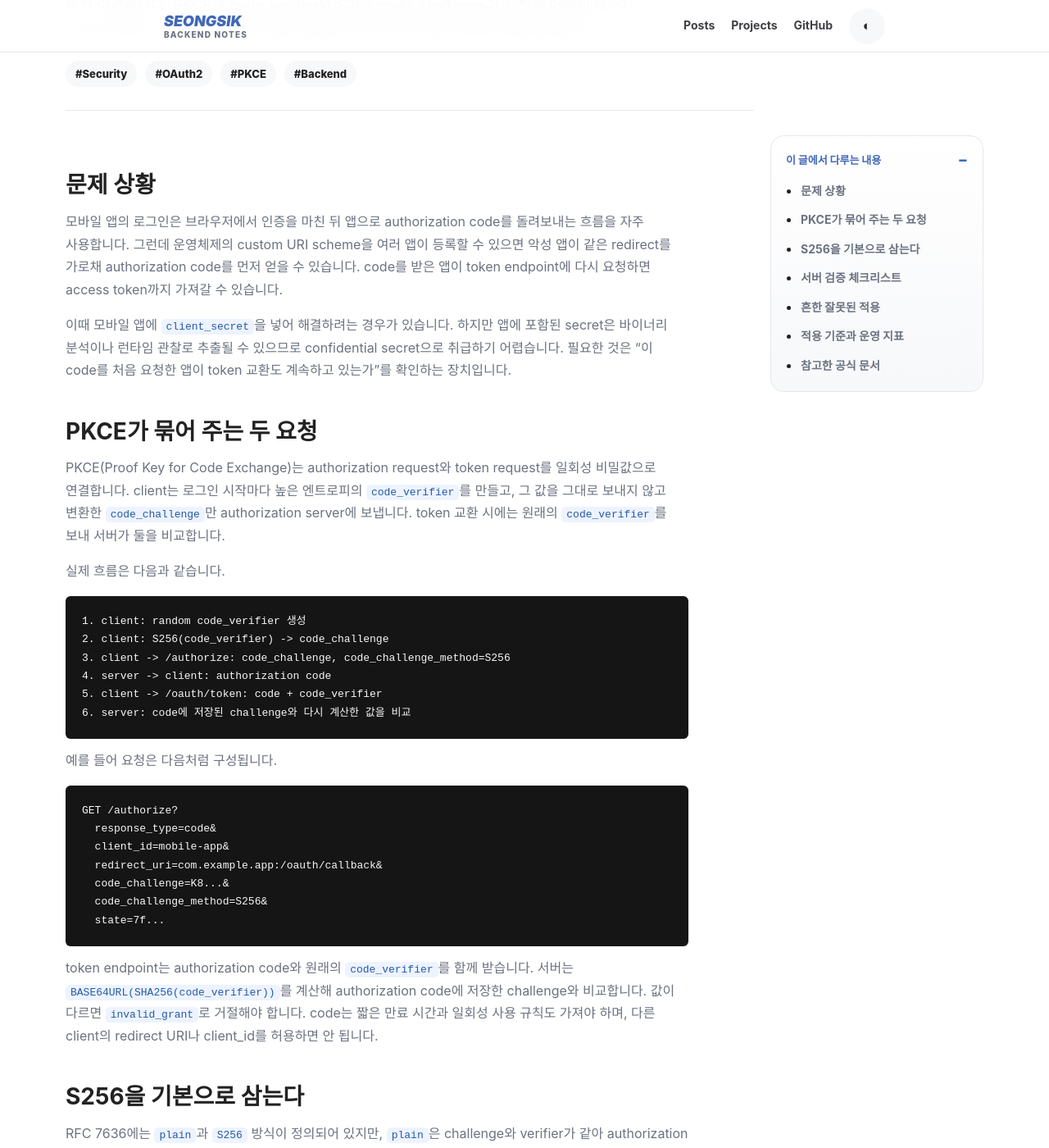
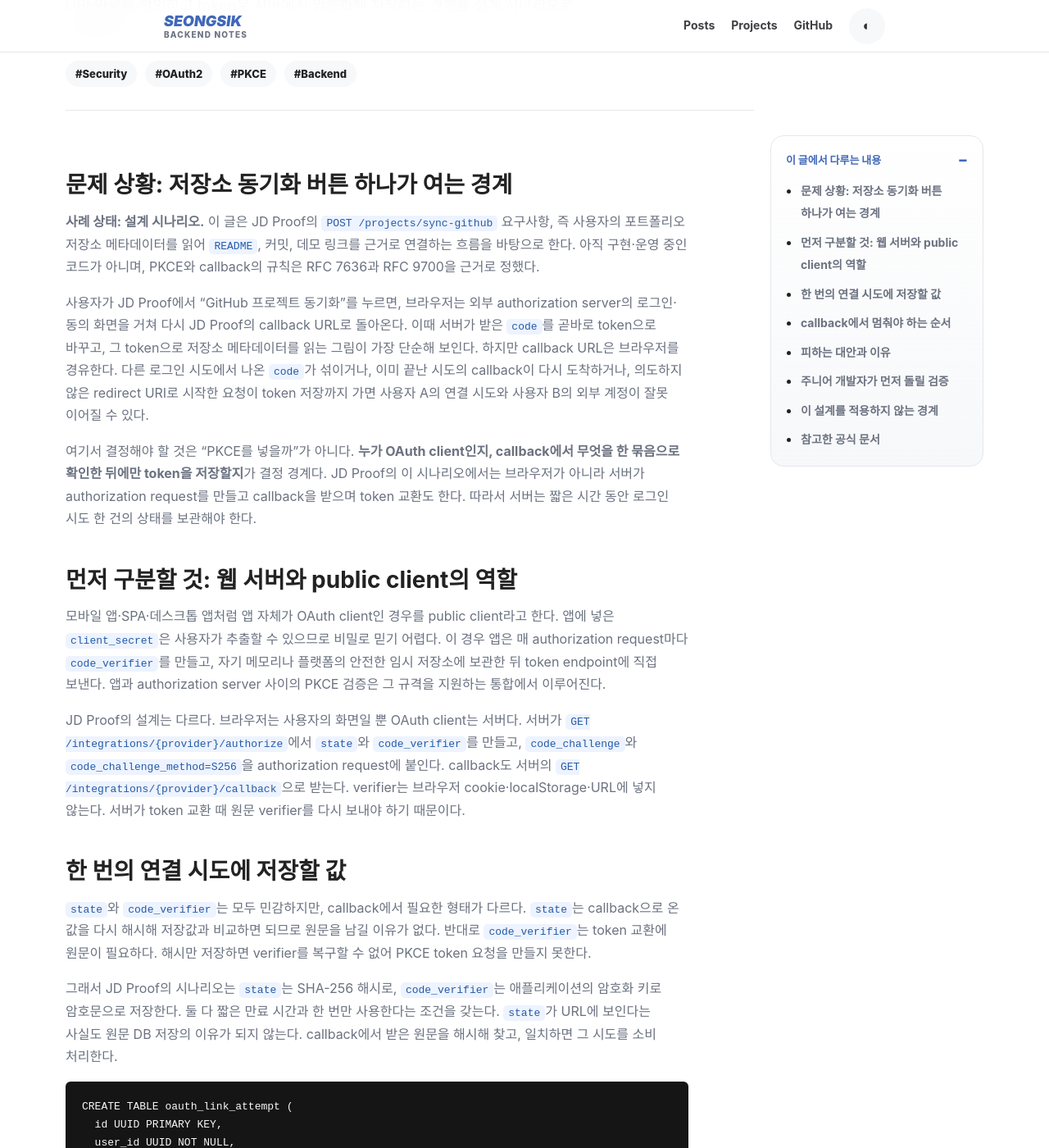
Before and after one commit to seongsik082/seongsik082.github.io, a Jekyll site: the page built from _posts/2026-07-19-oauth2-pkce-code-verifier-server-validation.md, in a window 1280 px wide and 1400 px high, scrolled down 442 px. Shown: the whole window at 82% size. Built offline with Jekyll 4.4.1, drawn with Linux system fonts in a browser that asks for light colours; some web fonts are replaced; some of the changed text lies outside the part shown.

Commit message:
Rewrite practical PKCE design post

````diff
--- a/_posts/2026-07-19-oauth2-pkce-code-verifier-server-validation.md
+++ b/_posts/2026-07-19-oauth2-pkce-code-verifier-server-validation.md
@@ -1,85 +1,96 @@
 ---
-title: "OAuth2 PKCE가 authorization code 탈취를 막는 방식과 서버 검증 기준"
+title: "JD Proof의 외부 계정 연결: PKCE와 state를 어디까지 검증해야 하는가"
 date: 2026-07-19 08:50:00 +0900
 tags: [Security, OAuth2, PKCE, Backend]
-excerpt: "모바일·SPA 같은 public client에서는 client_secret만으로 authorization code 탈취를 막기 어렵습니다. PKCE의 code_verifier와 S256 code_challenge가 요청을 어떻게 묶는지, authorization server가 어떤 조건을 검증해야 하는지와 운영 체크포인트를 정리합니다."
+excerpt: "JD Proof가 GitHub 저장소 메타데이터를 동기화할 때, callback 요청에서 state·redirect URI·만료를 확인하고 token은 서버에서 암호화해 저장하는 경계를 설계 시나리오로 정리합니다."
 ---
 
-## 문제 상황
+## 문제 상황: 저장소 동기화 버튼 하나가 여는 경계
 
-모바일 앱의 로그인은 브라우저에서 인증을 마친 뒤 앱으로 authorization code를 돌려보내는 흐름을 자주 사용합니다. 그런데 운영체제의 custom URI scheme을 여러 앱이 등록할 수 있으면 악성 앱이 같은 redirect를 가로채 authorization code를 먼저 얻을 수 있습니다. code를 받은 앱이 token endpoint에 다시 요청하면 access token까지 가져갈 수 있습니다.
+**사례 상태: 설계 시나리오.** 이 글은 JD Proof의 `POST /projects/sync-github` 요구사항, 즉 사용자의 포트폴리오 저장소 메타데이터를 읽어 `README`, 커밋, 데모 링크를 근거로 연결하는 흐름을 바탕으로 한다. 아직 구현·운영 중인 코드가 아니며, PKCE와 callback의 규칙은 [RFC 7636](https://www.rfc-editor.org/rfc/rfc7636.html)과 [RFC 9700](https://www.rfc-editor.org/rfc/rfc9700.html)을 근거로 정했다.
 
-이때 모바일 앱에 `client_secret`을 넣어 해결하려는 경우가 있습니다. 하지만 앱에 포함된 secret은 바이너리 분석이나 런타임 관찰로 추출될 수 있으므로 confidential secret으로 취급하기 어렵습니다. 필요한 것은 “이 code를 처음 요청한 앱이 token 교환도 계속하고 있는가”를 확인하는 장치입니다.
+사용자가 JD Proof에서 “GitHub 프로젝트 동기화”를 누르면, 브라우저는 외부 authorization server의 로그인·동의 화면을 거쳐 다시 JD Proof의 callback URL로 돌아온다. 이때 서버가 받은 `code`를 곧바로 token으로 바꾸고, 그 token으로 저장소 메타데이터를 읽는 그림이 가장 단순해 보인다. 하지만 callback URL은 브라우저를 경유한다. 다른 로그인 시도에서 나온 `code`가 섞이거나, 이미 끝난 시도의 callback이 다시 도착하거나, 의도하지 않은 redirect URI로 시작한 요청이 token 저장까지 가면 사용자 A의 연결 시도와 사용자 B의 외부 계정이 잘못 이어질 수 있다.
 
-## PKCE가 묶어 주는 두 요청
+여기서 결정해야 할 것은 “PKCE를 넣을까”가 아니다. **누가 OAuth client인지, callback에서 무엇을 한 묶음으로 확인한 뒤에만 token을 저장할지**가 결정 경계다. JD Proof의 이 시나리오에서는 브라우저가 아니라 서버가 authorization request를 만들고 callback을 받으며 token 교환도 한다. 따라서 서버는 짧은 시간 동안 로그인 시도 한 건의 상태를 보관해야 한다.
 
-PKCE(Proof Key for Code Exchange)는 authorization request와 token request를 일회성 비밀값으로 연결합니다. client는 로그인 시작마다 높은 엔트로피의 `code_verifier`를 만들고, 그 값을 그대로 보내지 않고 변환한 `code_challenge`만 authorization server에 보냅니다. token 교환 시에는 원래의 `code_verifier`를 보내 서버가 둘을 비교합니다.
+## 먼저 구분할 것: 웹 서버와 public client의 역할
 
-실제 흐름은 다음과 같습니다.
+모바일 앱·SPA·데스크톱 앱처럼 앱 자체가 OAuth client인 경우를 public client라고 한다. 앱에 넣은 `client_secret`은 사용자가 추출할 수 있으므로 비밀로 믿기 어렵다. 이 경우 앱은 매 authorization request마다 `code_verifier`를 만들고, 자기 메모리나 플랫폼의 안전한 임시 저장소에 보관한 뒤 token endpoint에 직접 보낸다. 앱과 authorization server 사이의 PKCE 검증은 그 규격을 지원하는 통합에서 이루어진다.
+
+JD Proof의 설계는 다르다. 브라우저는 사용자의 화면일 뿐 OAuth client는 서버다. 서버가 `GET /integrations/{provider}/authorize`에서 `state`와 `code_verifier`를 만들고, `code_challenge`와 `code_challenge_method=S256`을 authorization request에 붙인다. callback도 서버의 `GET /integrations/{provider}/callback`으로 받는다. verifier는 브라우저 cookie·localStorage·URL에 넣지 않는다. 서버가 token 교환 때 원문 verifier를 다시 보내야 하기 때문이다.
+
+## 한 번의 연결 시도에 저장할 값
+
+`state`와 `code_verifier`는 모두 민감하지만, callback에서 필요한 형태가 다르다. `state`는 callback으로 온 값을 다시 해시해 저장값과 비교하면 되므로 원문을 남길 이유가 없다. 반대로 `code_verifier`는 token 교환에 원문이 필요하다. 해시만 저장하면 verifier를 복구할 수 없어 PKCE token 요청을 만들지 못한다.
+
+그래서 JD Proof의 시나리오는 `state`는 SHA-256 해시로, `code_verifier`는 애플리케이션의 암호화 키로 암호문으로 저장한다. 둘 다 짧은 만료 시간과 한 번만 사용한다는 조건을 갖는다. `state`가 URL에 보인다는 사실도 원문 DB 저장의 이유가 되지 않는다. callback에서 받은 원문을 해시해 찾고, 일치하면 그 시도를 소비 처리한다.
+
+```sql
+CREATE TABLE oauth_link_attempt (
+  id UUID PRIMARY KEY,
+  user_id UUID NOT NULL,
+  provider VARCHAR(30) NOT NULL,
+  state_hash CHAR(64) NOT NULL UNIQUE,
+  code_verifier_ciphertext BYTEA NOT NULL,
+  redirect_uri TEXT NOT NULL,
+  expires_at TIMESTAMPTZ NOT NULL,
+  consumed_at TIMESTAMPTZ
+);
+```
+
+이 테이블은 외부 계정 자체나 장기 token을 저장하는 곳이 아니다. “사용자 42가 provider X에 연결을 시작했고, 정확히 이 redirect URI로 돌아와야 한다”는 임시 거래 기록이다. `provider`와 `user_id`는 callback이 어느 통합과 어느 로그인 사용자에게 속하는지 확인할 때 쓴다. `redirect_uri`는 authorize 요청에 사용한 완전한 값을 저장하며, callback 주소의 path 일부만 비교하는 용도가 아니다.
+
+`code_verifier_ciphertext`는 callback 처리 중에만 복호화한다. token 교환이 성공하면 암호화된 access token·필요하면 refresh token을 별도의 자격 증명 저장소에 기록하고 verifier 암호문을 즉시 삭제한다. token 교환이 실패해도 동일하게 삭제하고 시도는 소비 처리한다. 네트워크 재시도로 verifier를 오래 붙잡아 두면 탈취될 시간과 재사용 경로만 늘어난다. 사용자는 실패 화면에서 새 연결을 시작하게 한다.
+
+## callback에서 멈춰야 하는 순서
+
+흐름을 요청 단위로 적으면 다음과 같다.
 
 ```text
-1. client: random code_verifier 생성
-2. client: S256(code_verifier) -> code_challenge
-3. client -> /authorize: code_challenge, code_challenge_method=S256
-4. server -> client: authorization code
-5. client -> /oauth/token: code + code_verifier
-6. server: code에 저장된 challenge와 다시 계산한 값을 비교
+브라우저 → GET /integrations/{provider}/authorize
+서버 → state와 code_verifier를 한 번만 사용할 수 있게 저장
+브라우저 → authorization server → GET /integrations/{provider}/callback
+서버 → state·redirect URI·만료·사용 여부 확인 → code 교환 → 암호화된 token 저장
 ```
 
-예를 들어 요청은 다음처럼 구성됩니다.
+첫 요청에서 서버는 예측 불가능한 `state`와 RFC 7636 형식의 높은 엔트로피 `code_verifier`를 만든다. `code_challenge`는 `BASE64URL(SHA256(ASCII(code_verifier)))`이며, authorization request에는 challenge만 보낸다. RFC 7636은 S256을 쓸 수 있는 client는 S256을 사용하도록 정의한다. RFC 9700도 authorization request에서 verifier를 드러내지 않는 방식으로 현재 S256을 지목한다.
 
-```http
-GET /authorize?
-  response_type=code&
-  client_id=mobile-app&
-  redirect_uri=com.example.app:/oauth/callback&
-  code_challenge=K8...&
-  code_challenge_method=S256&
-  state=7f...
-```
+callback의 `state`를 받으면 서버는 우선 SHA-256 해시로 `oauth_link_attempt`를 찾는다. 이어서 현재 로그인 세션의 사용자와 `user_id`가 같은지, URL path parameter의 `{provider}`가 저장된 provider와 같은지, 저장한 `redirect_uri`가 이번 통합의 등록된 callback URI와 정확히 같은지, `expires_at`이 지나지 않았는지, `consumed_at`이 비어 있는지를 확인한다. 하나라도 다르면 token endpoint를 호출하지 않는다.
 
-token endpoint는 authorization code와 원래의 `code_verifier`를 함께 받습니다. 서버는 `BASE64URL(SHA256(code_verifier))`를 계산해 authorization code에 저장한 challenge와 비교합니다. 값이 다르면 `invalid_grant`로 거절해야 합니다. code는 짧은 만료 시간과 일회성 사용 규칙도 가져야 하며, 다른 client의 redirect URI나 client_id를 허용하면 안 됩니다.
+검증을 통과한 시도는 동시 callback도 한 번만 통과하도록 소비 상태를 선점한다. 그 뒤에만 verifier를 복호화해 authorization code·동일한 redirect URI·verifier로 token 교환을 한다. token 응답을 암호화해 저장할 때도 transaction을 명확히 잡는다. token 저장이 실패하면 성공한 것처럼 연결 완료를 보여주지 않고, verifier를 삭제한 뒤 새 시도를 안내한다. 이 순서가 “code를 받았으니 token을 저장한다”와 다른 지점이다.
 
-## S256을 기본으로 삼는다
+PKCE는 이 거래에서 code를 가로챈 쪽이 verifier 없이 token으로 바꾸는 일을 어렵게 만든다. 하지만 JD Proof가 `state`를 생략해도 된다는 뜻은 아니다. 이 글의 설계는 callback을 시작한 브라우저 세션·사용자·한 번뿐인 `state`를 함께 확인해, 다른 연결 시도의 결과를 현재 세션에 주입하는 문제를 분리해 막는다. PKCE만으로 CSRF를 막는다고 전제하지 않는다.
 
-RFC 7636에는 `plain`과 `S256` 방식이 정의되어 있지만, `plain`은 challenge와 verifier가 같아 authorization request가 노출되는 상황에서 보호력이 약합니다. 최신 OAuth 보안 권고는 S256 사용을 요구하는 방향입니다. 따라서 client는 `code_challenge_method=S256`을 사용하고, server는 지원하지 않는 방식이나 누락된 challenge를 조용히 허용하지 않는 편이 안전합니다.
+## 피하는 대안과 이유
 
-특히 server는 token request에 `code_verifier`가 왔다는 이유만으로 검증을 수행하면 안 됩니다. 해당 authorization code가 발급될 때 실제 `code_challenge`가 있었는지도 저장해야 합니다. challenge 없이 발급된 code에 나중에 verifier만 붙여 보내는 흐름을 허용하면 PKCE downgrade가 생길 수 있습니다.
+| 위험한 대안 | 왜 부족한가 | 이 시나리오의 선택 |
+| --- | --- | --- |
+| `state`를 저장하지 않거나 callback에서 비교하지 않음 | 공격자가 자기 authorization code를 피해자 세션의 callback에 넣는 연결 혼동을 걸러낼 상관관계가 없다. | 무작위 state의 해시를 저장하고, 세션 사용자·만료·미사용 상태와 함께 확인한다. |
+| `https://service.example/callback/*` 같은 redirect URI 와일드카드 | 예상보다 넓은 주소가 code를 받을 수 있고, 요청 때 사용한 URI와 token 교환 URI를 정확히 묶기 어렵다. | authorize 때 쓴 완전한 redirect URI를 저장하고 정확히 비교한다. |
+| access token 원문을 애플리케이션 로그에 기록 | 로그 조회 권한이나 외부 로그 전송 경로가 곧 저장소 읽기 권한의 노출 경로가 된다. | 원문 token·authorization code·verifier는 로그에 남기지 않고 request id와 실패 단계만 기록한다. |
 
-`state`는 callback의 CSRF 상관관계를, PKCE는 code를 가로챈 앱의 token 교환 차단을 담당하므로 둘 중 하나가 다른 하나를 대체하지 않습니다.
+RFC 9700은 authorization server가 PKCE downgrade를 막으려면, verifier가 있다는 이유만으로 token 요청을 받지 말고 최초 요청에 challenge가 있었는지 연결해 확인해야 한다고 권고한다. 이 시나리오도 “verifier가 있으니 안전하다”가 아니라, 처음 저장한 시도와 지금 callback이 같은 한 건인지 확인한다.
 
-## 서버 검증 체크리스트
+## 주니어 개발자가 먼저 돌릴 검증
 
-authorization server의 token endpoint에서는 최소한 다음을 확인합니다.
+아래 표는 provider 호출을 mock으로 둔 controller·service 테스트의 기준이다. 실패 행에서는 token endpoint 호출 횟수가 0인지까지 확인한다.
 
-- authorization code가 존재하고 만료·재사용되지 않았는가
-- 같은 `client_id`와 `redirect_uri`로 요청했는가
-- 발급 당시의 challenge와 S256 method가 저장되어 있는가
-- 계산한 값과 받은 `code_verifier`가 일치하는가
-- token과 verifier를 로그에 남기지 않는가
+| 상황 | 준비 | 기대 결과 |
+| --- | --- | --- |
+| 만료된 state | `expires_at`이 과거인 시도를 만들고 정상 형태의 callback을 보낸다. | callback은 실패하고 token endpoint·token 저장소를 호출하지 않으며 verifier 암호문을 삭제한다. |
+| 재사용된 callback | 같은 state로 첫 callback을 성공 처리한 뒤 같은 요청을 한 번 더 보낸다. | 두 번째 요청은 `consumed_at` 때문에 실패하고 새 token을 저장하지 않는다. |
+| 다른 redirect URI | 시도에는 A URI를 저장하고 token 교환 요청에는 B URI가 쓰이도록 만든다. | 교환 전에 실패하며 provider에 code를 보내지 않는다. |
+| verifier 누락 요청 | PKCE challenge가 있는 시도에서 복호화 결과가 없거나 token 요청의 `code_verifier`를 빼 본다. | token 교환을 시작하지 않거나 provider 오류로 실패 처리하고, token을 저장하지 않은 채 verifier를 삭제한다. |
 
-실패한 code는 재사용할 수 없게 처리합니다. client에는 표준 오류를 주고 서버 로그에는 request id, client id, 실패 단계 정도만 남깁니다.
+운영에서는 `oauth.callback.state_mismatch`, `oauth.callback.expired`, `oauth.callback.reused`, `oauth.token_exchange.failed`만 집계하고 state·code·verifier·token 원문은 남기지 않는다. 실패율이 오르면 등록 URI 불일치, 만료, callback 중복을 먼저 확인한다.
 
-client는 `code_verifier`를 token 교환까지 보존하되 analytics나 일반 로그로 보내면 안 됩니다. 동시에 여러 로그인 요청이 있다면 verifier를 state 또는 transaction id별로 저장해야 하며, 전역 변수에 덮어쓰면 `invalid_grant`가 발생합니다.
+## 이 설계를 적용하지 않는 경계
 
-## 흔한 잘못된 적용
+순수 public client가 authorization code와 token 교환을 자기 앱에서 직접 책임져야 한다면, 서버 callback 테이블에 verifier를 저장하는 이 설계를 그대로 옮기지 않는다. 그 client가 verifier를 만들고 보호하며 token endpoint에 보내는 흐름을 별도로 설계해야 한다. 서버는 그 앱의 token을 대신 수집하는 중간자가 되어서는 안 된다.
 
-첫 번째는 PKCE를 access token 보호 장치로 생각하는 것입니다. PKCE는 code 교환만 묶으므로 짧은 token 만료, scope 최소화, TLS, refresh token 정책이 별도로 필요합니다.
+또한 실제 OAuth 제공자가 PKCE를 지원하지 않거나 지원 여부를 확인하지 못했으면 `code_challenge`와 `code_verifier`를 보낼 수 있다고 쓰지 않는다. 제공자 공식 문서에서 지원 여부와 보안 요구사항을 확인한 뒤 통합 자체를 허용할지 결정한다. 이 두 조건은 기능을 포기하자는 말이 아니라, 서버 callback 방식의 책임 범위를 public client와 미지원 통합까지 과장하지 않기 위한 경계다.
 
-두 번째는 검증 실패를 재시도로 덮는 것입니다. verifier 불일치와 만료된 code는 새 authorization flow를 시작해야 하는 요청 오류입니다.
-
-## 적용 기준과 운영 지표
-
-네이티브 앱, SPA, 데스크톱 앱처럼 secret을 안전하게 보관할 수 없는 public client에는 PKCE를 기본 적용합니다. confidential client에도 추가 방어로 사용할 수 있습니다.
-
-운영에서는 token endpoint의 `invalid_grant` 비율을 client·redirect URI·앱 버전별로 봅니다. 증가는 verifier 저장 버그나 redirect 설정 불일치일 수 있으며, code·verifier 원문은 기록하지 않습니다.
-
-정리하면 다음과 같습니다.
-
-- PKCE는 authorization request와 token request를 일회성 verifier로 묶습니다.
-- public client의 client_secret은 안전한 인증 수단으로 볼 수 없습니다.
-- S256, code·redirect URI·client_id 검증, 일회성 code 폐기를 함께 적용해야 합니다.
-- `state`는 CSRF 상관관계, PKCE는 code 교환 주체 확인을 담당하므로 둘 다 필요합니다.
+정리하면 PKCE는 verifier 보유 증명이고, `state`는 callback을 시작한 연결 시도를 찾는 열쇠다. 서버 callback에서는 state 해시를 비교하고, 원문이 꼭 필요한 verifier만 짧게 암호화해 보관한다. 성공·실패 직후 삭제한 다음에만 암호화된 token을 별도 저장소에 남긴다.
 
 ## 참고한 공식 문서
 
````
